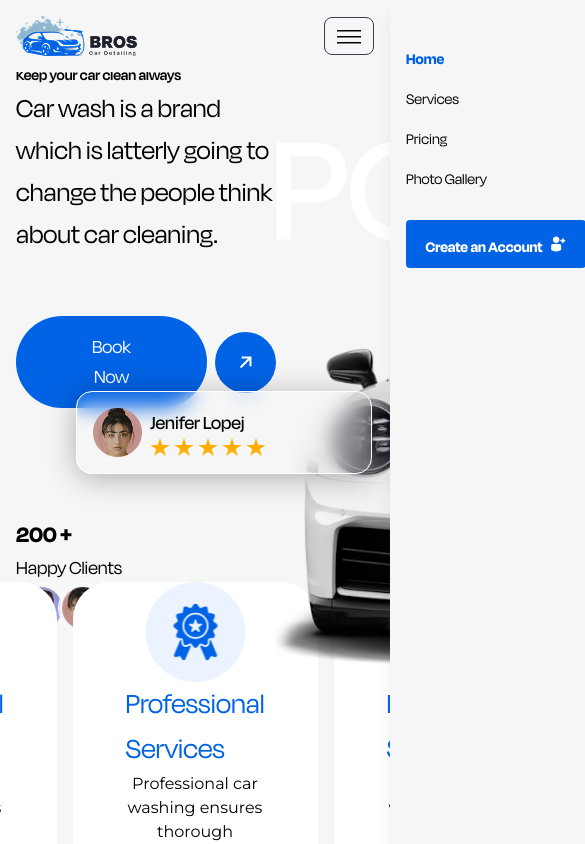
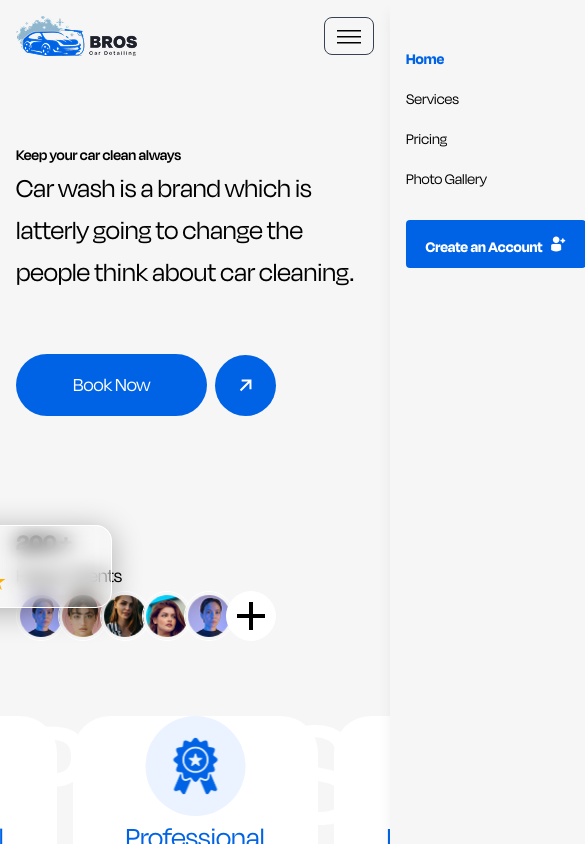
Before and after one commit to AlmasWD09/car-cleaning-web, a React (Vite) app: page / in a window 390 px wide. Shown: the top 844 px of the page, 585 px wide, since content can reach past the window. Built offline with nearby package versions, Linux system fonts and the light colour scheme.

Commit message:
banner section design update ok

```diff
--- a/src/components/home/banner/Banner.jsx
+++ b/src/components/home/banner/Banner.jsx
@@ -3,11 +3,11 @@ import GroupAvater from "../../shared/GroupAvater";
 
 const Banner = () => {
   return (
-    <section className="bg-[#f6f6f6] font-degular relative">
+    <section className="bg-[#f6f6f6] font-degular relative pt-20 lg:pt-0">
       <CustomContainer>
         <div className="pb-[200px]">
           <div className="py-16">
-            <div className="flex justify-between ">
+            <div className="flex flex-col lg:flex-row justify-between ">
               <div className="max-w-[705px] text-wrap">
                 <h1 className="font-semibold md:text-[68px] ">
                   Keep your car clean always
@@ -66,8 +66,8 @@ const Banner = () => {
                 </div>
 
 
-
-                <div className="absolute z-20 bottom-[230px] -left-[200px]">
+                {/* css.glass morpizom component */}
+                <div className="absolute z-10 bottom-[230px] -left-[200px]">
                   <div className="flex gap-2 w-[296px] rounded-xl p-4" style={{
                     background: 'rgba(255, 255, 255, 0.06)',
                     borderRadius: '16px',
```
